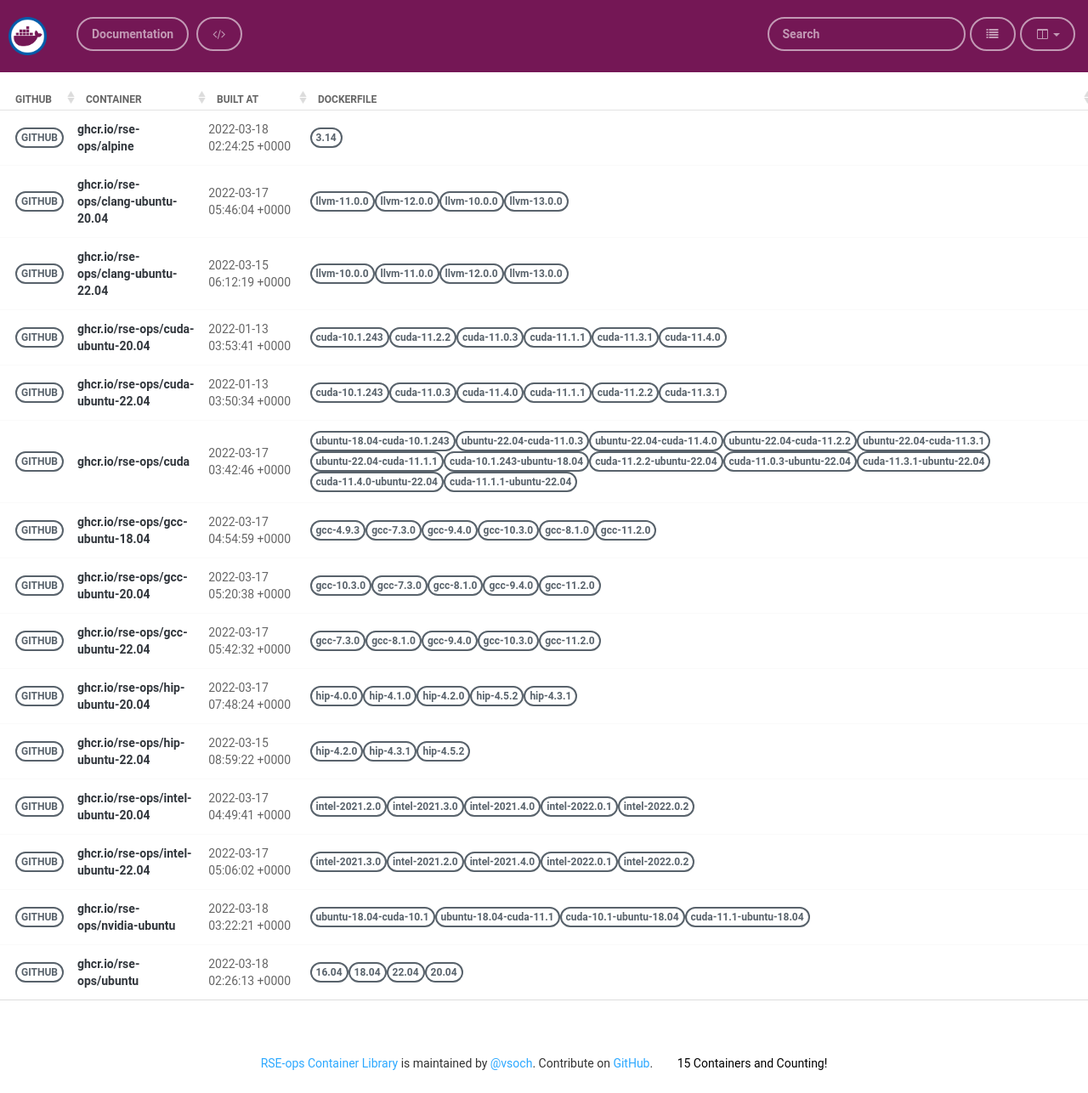
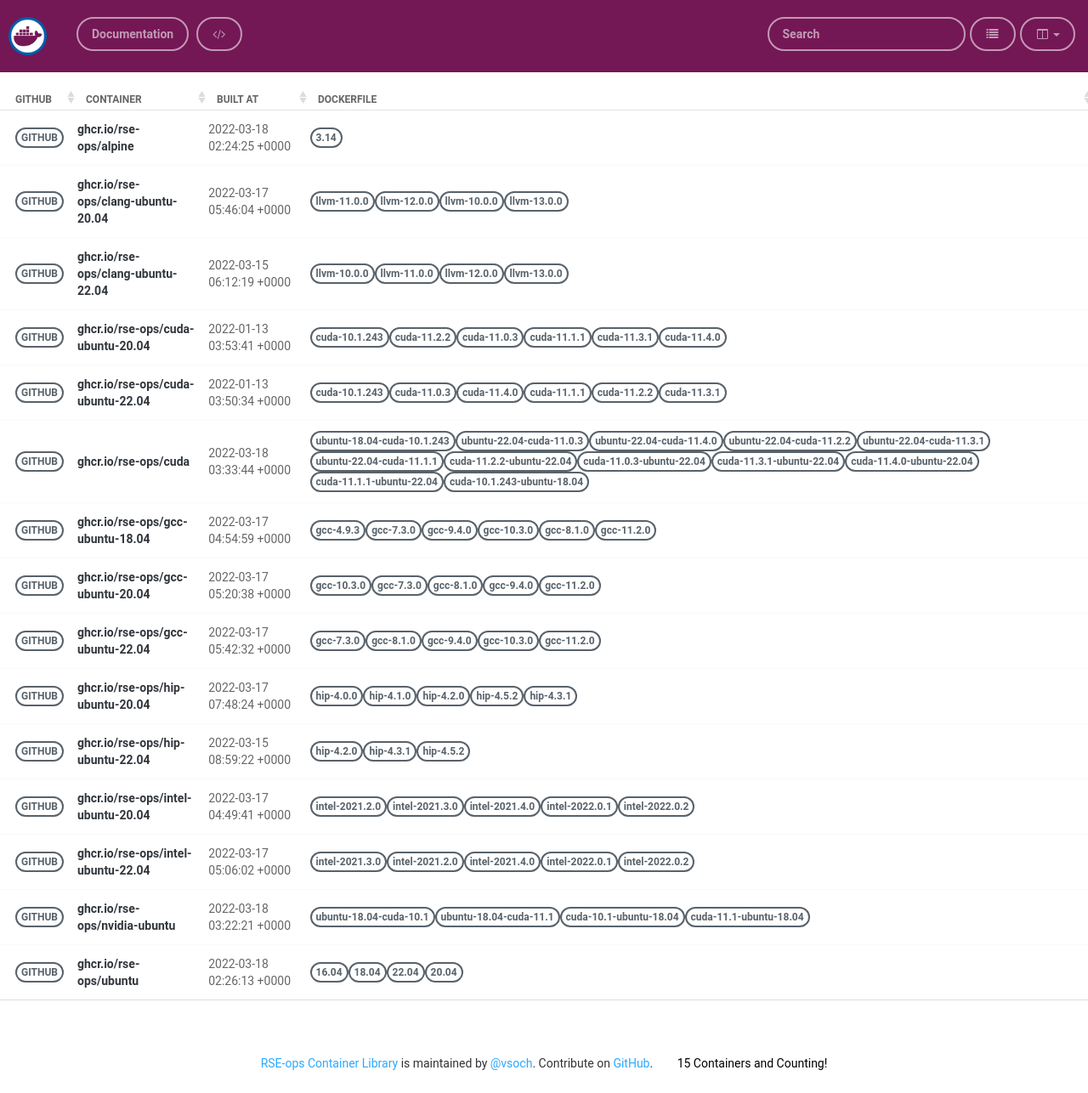
Before and after one commit to rse-ops/docker-images, a Jekyll site: the page built from pages/index.md, in a window 1280 px wide. Shown: the whole page at 85% size. Built offline with Jekyll 4.4.1, drawn with Linux system fonts in a browser that asks for light colours; nearby versions of some CDN libraries.

Commit message:
Automated push to update library 2022-03-18

```diff
--- a/_library/ghcr.io-rse-ops-cuda.md
+++ b/_library/ghcr.io-rse-ops-cuda.md
@@ -1,7 +1,7 @@
 ---
 layout: container
 name: ghcr.io/rse-ops/cuda
-updated_at: 2022-03-17 03:42:46.518169
+updated_at: 2022-03-18 03:33:44.064967
 
 
 container_url: https://github.com/orgs/rse-ops/packages/container/package/cuda
@@ -42,5 +39,8 @@ versions:
  - tag: cuda-11.1.1-ubuntu-22.04
    dockerfile: https://github.com/rse-ops/docker-images/blob/main/ubuntu/cuda/Dockerfile
    manifest: https://crane.ggcr.dev/manifest/ghcr.io/rse-ops/cuda:cuda-11.1.1-ubuntu-22.04
+ - tag: cuda-10.1.243-ubuntu-18.04
+   dockerfile: https://github.com/rse-ops/docker-images/blob/main/ubuntu/cuda/Dockerfile
+   manifest: https://crane.ggcr.dev/manifest/ghcr.io/rse-ops/cuda:cuda-10.1.243-ubuntu-18.04
 
 ---
```
Also changed, not shown: other parts of _library/ghcr.io-rse-ops-cuda.md (+0 -3 lines).
